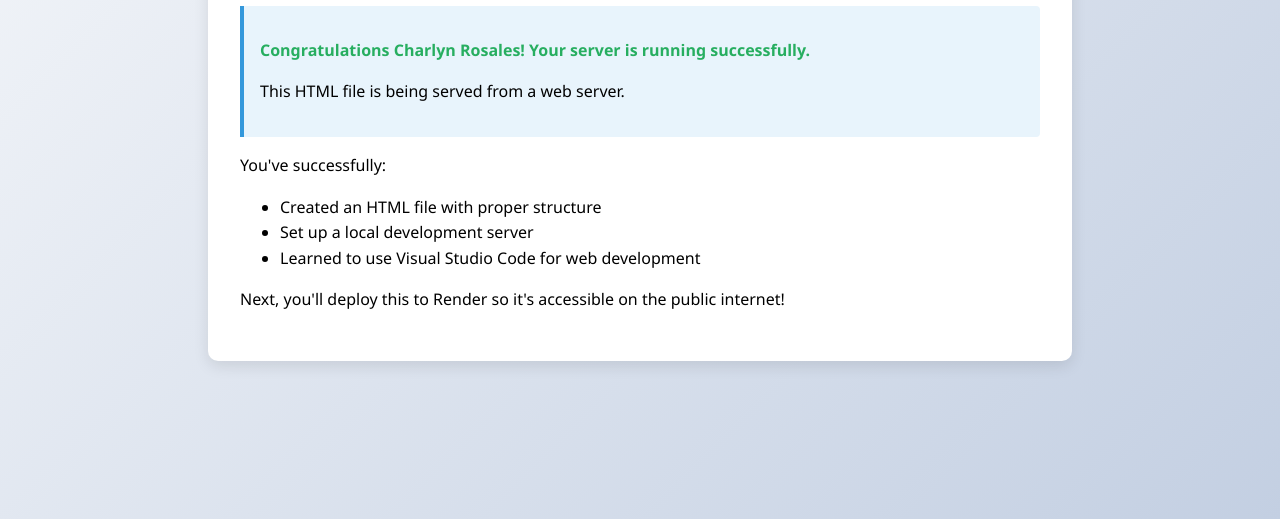
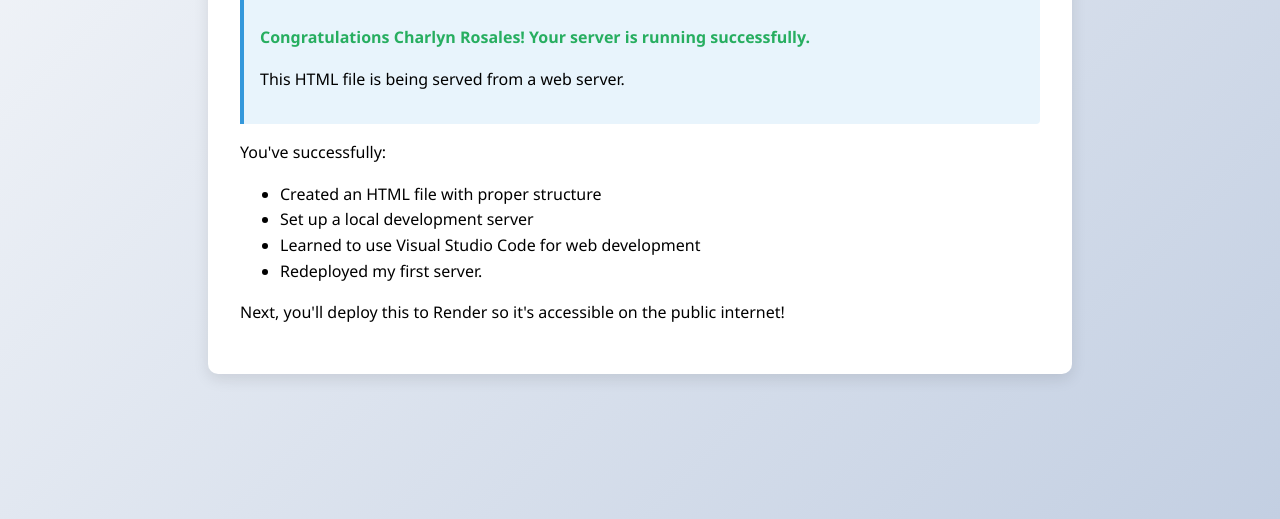
Before and after one commit to dearcharlyn/my-first-server, a plain HTML site: page index.html in a window 1280 px wide. Shown: the part 281-800 px from the top of the page. Drawn offline with Linux system fonts and the light colour scheme.

Commit message:
Update index.html
Redeployed my first server.

```diff
--- a/index.html
+++ b/index.html
@@ -105,6 +105,9 @@
         <li>Set up a local development server</li>
 
         <li>Learned to use Visual Studio Code for web development</li>
+
+        <li>Redeployed my first server.</li>
+
       </ul>
 
       <p>
```
